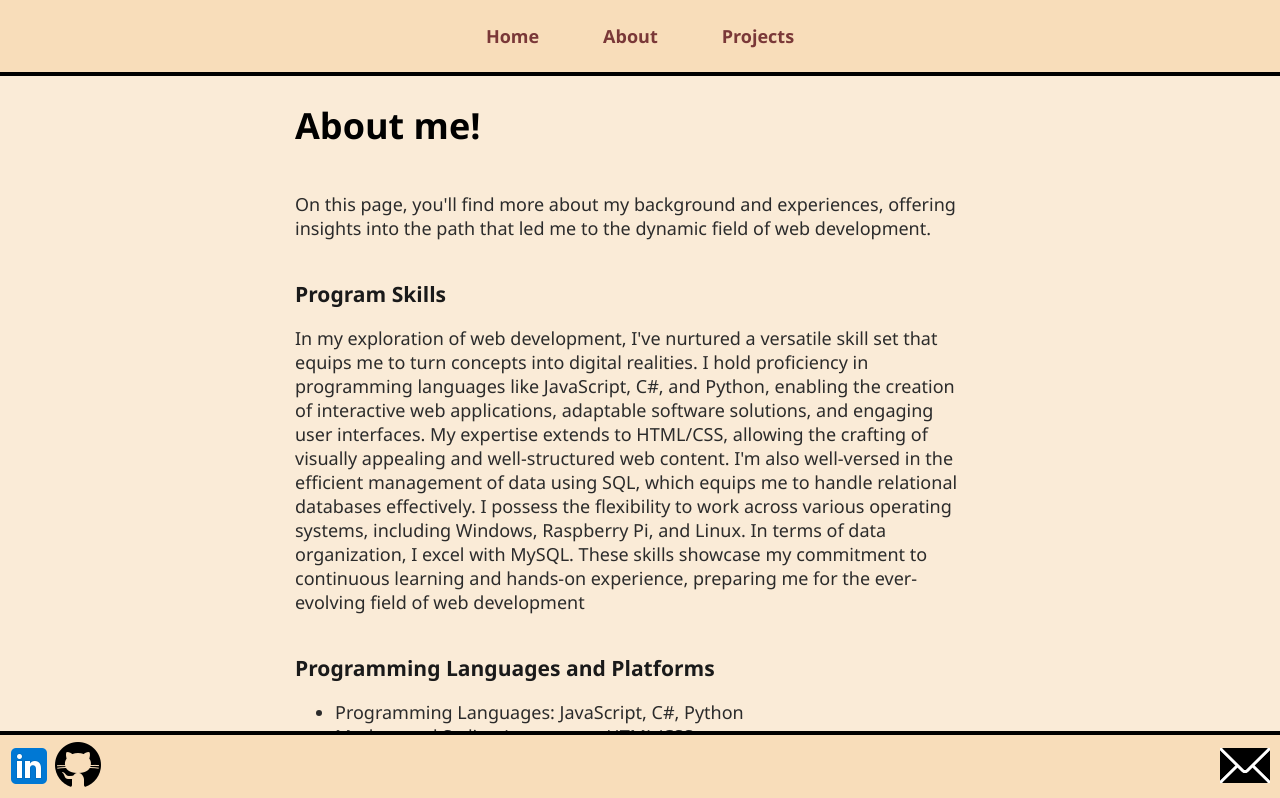
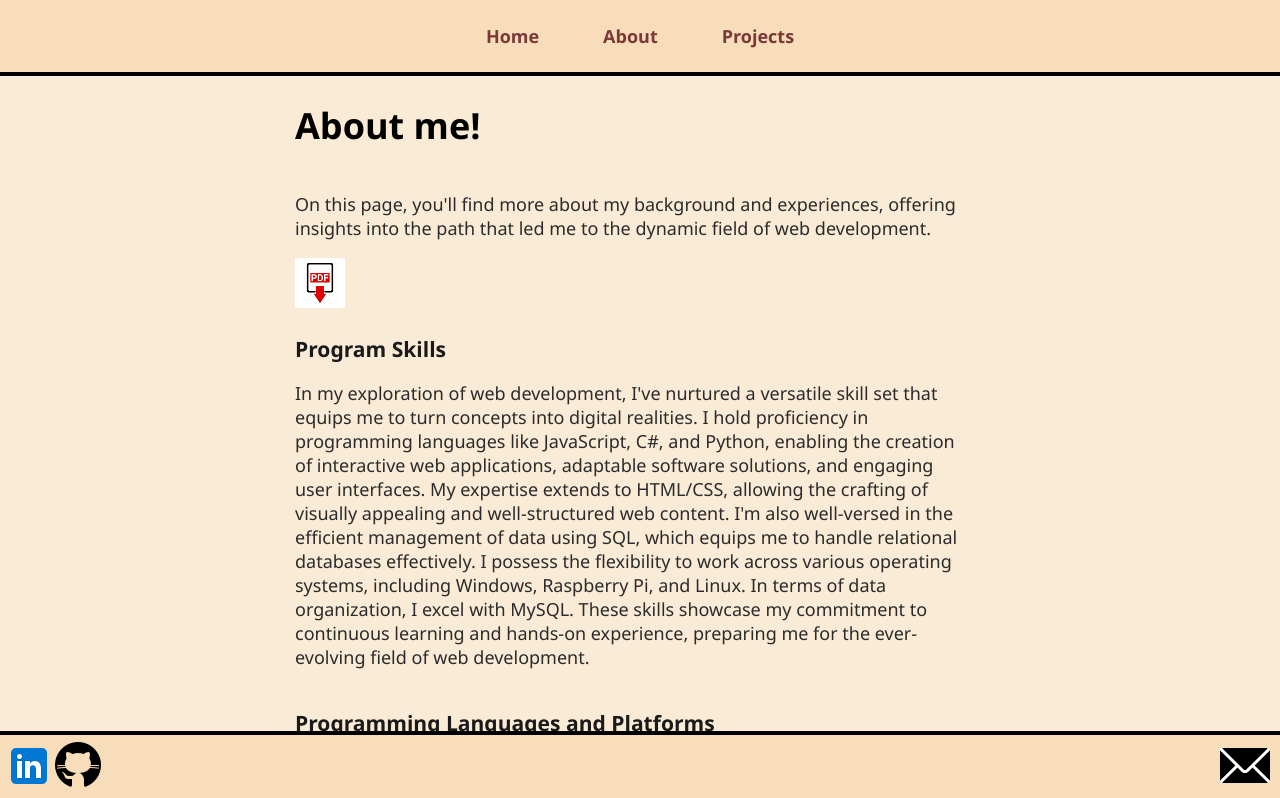
Before and after one commit to Idenshah/WebSite, a React (Create React App) app: page /about in a window 1280 px wide. Shown: the top 798 px of the page. Built offline with nearby package versions, Linux system fonts and the light colour scheme.

Commit message:
updated....

```diff
--- a/src/Pages/AboutPage.js
+++ b/src/Pages/AboutPage.js
@@ -1,3 +1,4 @@
+import React from "react";
 const AboutPage = () => {
   return (
     <>
@@ -8,6 +9,15 @@ const AboutPage = () => {
           offering insights into the path that led me to the dynamic field of
           web development.
         </p>
+        <div className="downloadCV">
+          <a
+            href="https://drive.google.com/u/0/uc?id=1t_l7E_GzHAunwC7KV3Mbu-WI88-Q9q57&export=download"
+            download
+          >
+            <img src="/image/downloadCV.png" alt="CV download link" />
+          </a>
+        </div>
+
         <h3>Program Skills</h3>
         <p className="aboutMe">
           In my exploration of web development, I've nurtured a versatile skill
@@ -22,7 +32,7 @@ const AboutPage = () => {
           various operating systems, including Windows, Raspberry Pi, and Linux.
           In terms of data organization, I excel with MySQL. These skills
           showcase my commitment to continuous learning and hands-on experience,
-          preparing me for the ever-evolving field of web development
+          preparing me for the ever-evolving field of web development.
         </p>
         <h3>Programming Languages and Platforms</h3>
         <ul className="aboutList">
```
Also changed, not shown: public/image/downloadCV.png (added).
